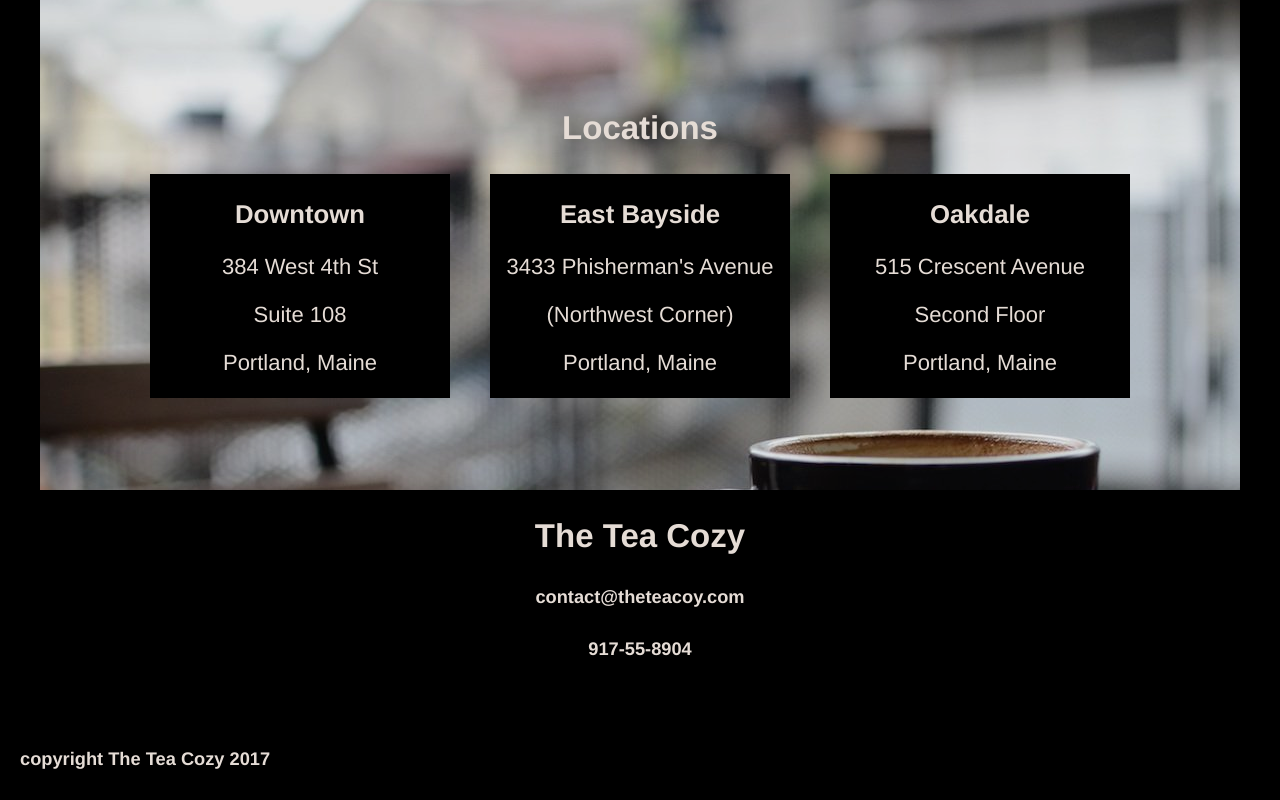
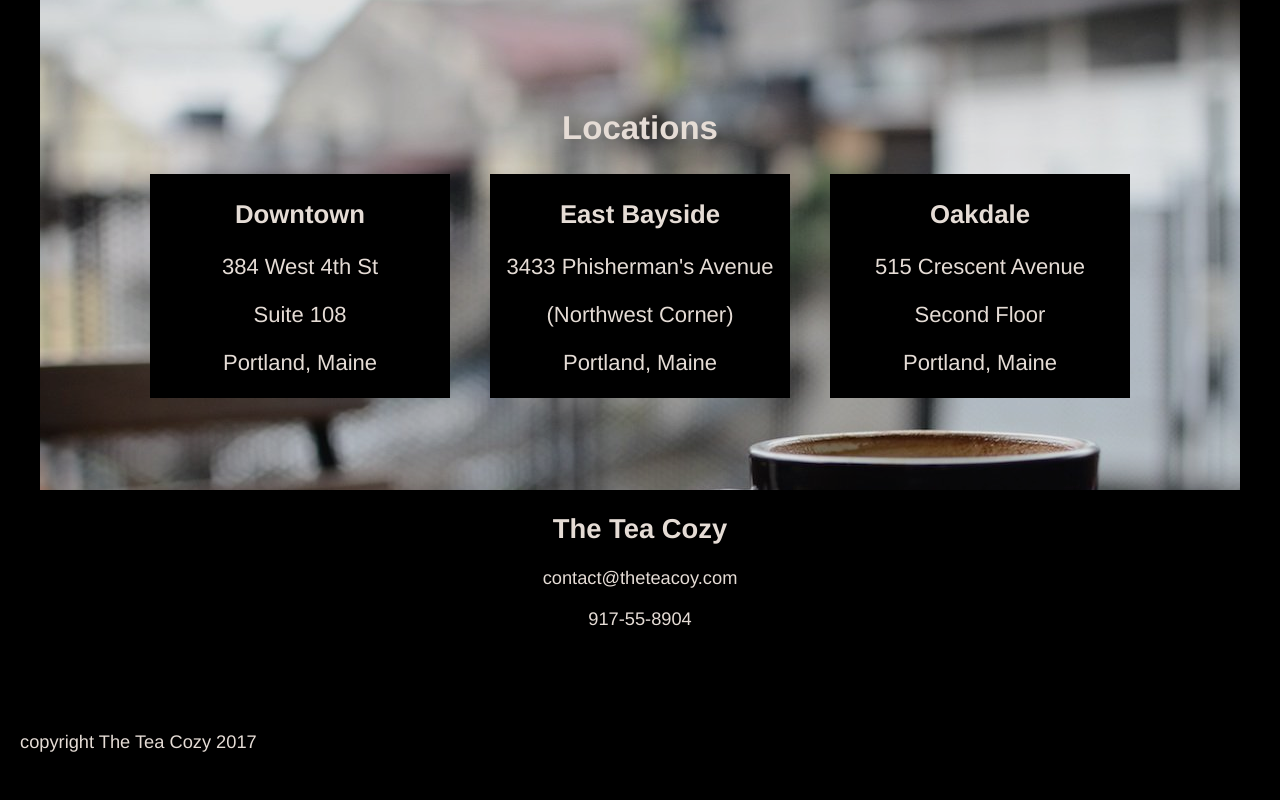
Before and after one commit to MarcusBock/tea-cozy, a plain HTML site: page index.html in a window 1280 px wide. Shown: the part 1678-2478 px from the top of the page. After the commit the page ends 2449 px from the top, so only its background shows below. Drawn offline with Linux system fonts and the light colour scheme.

Commit message:
changing h5

```diff
--- a/index.html
+++ b/index.html
@@ -88,12 +88,12 @@
 
   <section id="contact">
     <h2>The Tea Cozy</h2>
-    <h5>contact@theteacoy.com</h5>
-    <h5>917-55-8904</h5>
+    <p>contact@theteacoy.com</p>
+    <p>917-55-8904</p>
   </section>
 
   <footer>
-    <h5>copyright The Tea Cozy 2017</h5>
+    <p>copyright The Tea Cozy 2017</p>
   </footer>
 </body>
 
--- a/style.css
+++ b/style.css
@@ -98,3 +98,7 @@ footer {
   margin-left: 20px;
   text-align: left;
 }
+
+#contact, footer p {
+  font-size: 0.83em;
+}
```
